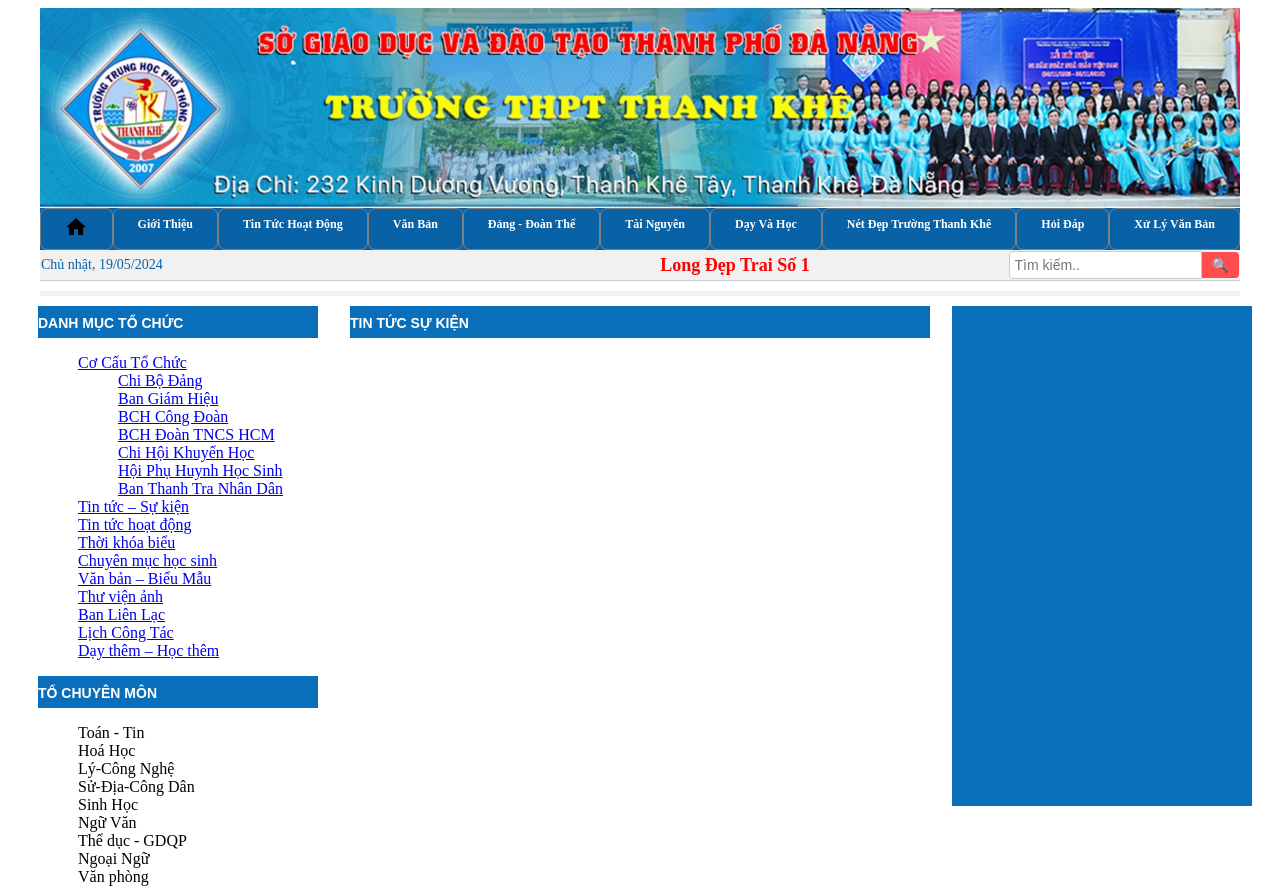
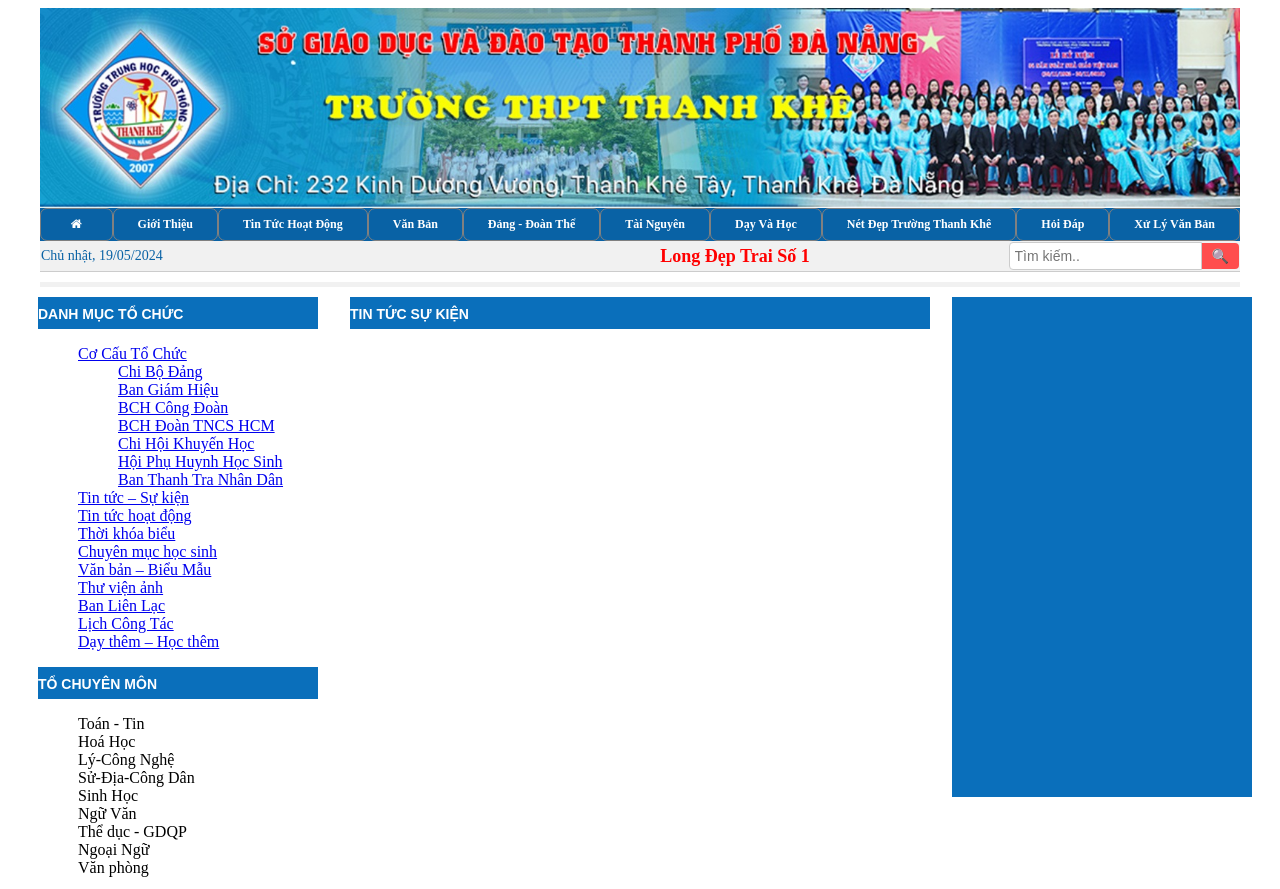
Before and after one commit to LongIsMe24/Web1013, a plain HTML site: page index.html in a window 1280 px wide. Shown: the top 889 px of the page. Drawn offline with Linux system fonts and the light colour scheme.

Commit message:
sửa đổi lần 2

```diff
--- a/css/style.css
+++ b/css/style.css
@@ -1,5 +1,13 @@
 * {
   box-sizing: border-box;
+}
+.fa {
+  display: inline-block;
+  font: normal normal normal 14px / 1 FontAwesome;
+  font-size: inherit;
+  text-rendering: auto;
+  -webkit-font-smoothing: antialiased;
+  -moz-osx-font-smoothing: grayscale;
 }
 .boxcenter {
   width: 1200px;
--- a/index.html
+++ b/index.html
@@ -5,6 +5,10 @@
     <meta name="viewport" content="width=device-width, initial-scale=1.0" />
     <title>Thanh Khê</title>
     <link rel="stylesheet" href="/css/style.css" />
+    <link
+      rel="stylesheet"
+      href="https://cdnjs.cloudflare.com/ajax/libs/font-awesome/4.7.0/css/font-awesome.min.css"
+    />
   </head>
   <body>
     <div class="boxcenter">
@@ -15,12 +19,9 @@
         <nav>
           <ul>
             <li>
-              <a href="/main/index.html"
-                ><img
-                  class="home"
-                  src="/image/image/326656_home_icon.png"
-                  alt="Home"
-              /></a>
+              <a href="/main/index.html">
+                <i class="fa fa-home"></i>
+              </a>
             </li>
             <li>
               <a href="#">Giới Thiệu</a>
```
